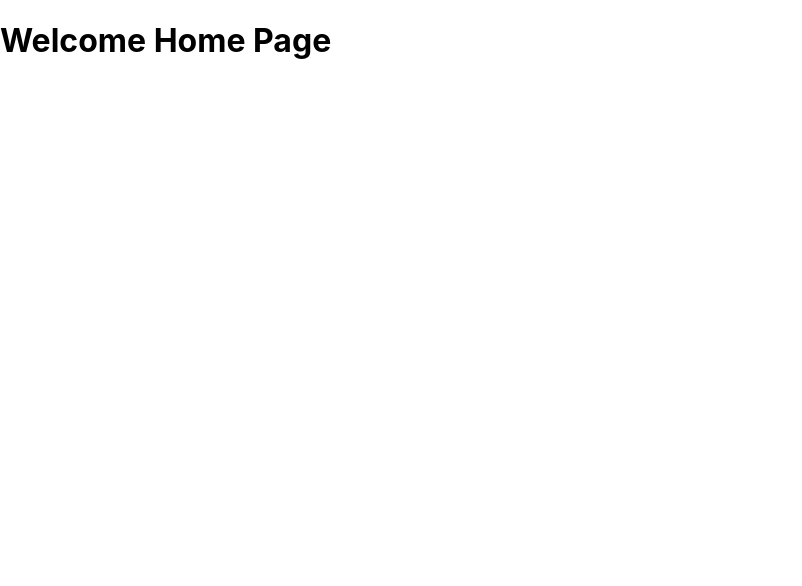
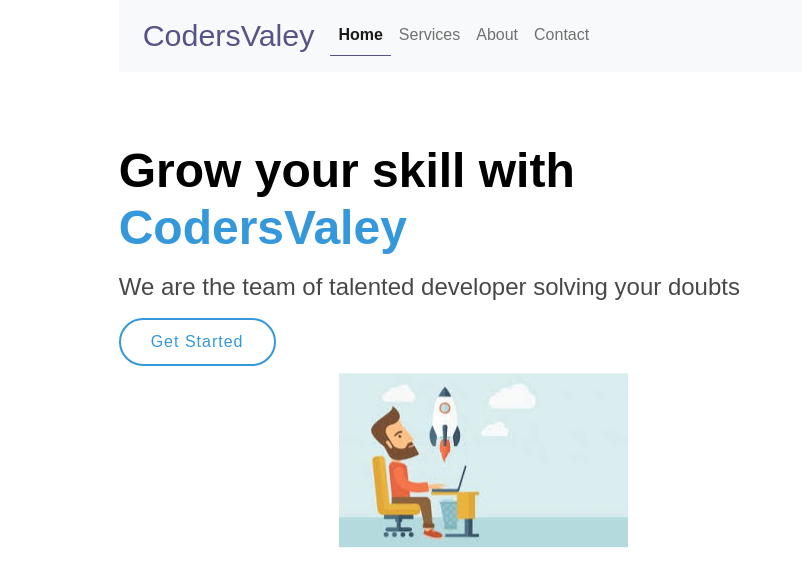
Before and after one commit to narayank9312/CoderValey, a React (Create React App) app: page / in a window 1280 px wide. Shown: the top 586 px of the page, without its empty margins (0-802 px from the left). Built offline with nearby package versions, Linux system fonts and the light colour scheme.

Commit message:
navbar
Signed-off-by: Narayan Kumar Jha <narayank9312@gmail.com>

```diff
--- a/src/About.jsx
+++ b/src/About.jsx
@@ -0,0 +1,11 @@
+import React from 'react'
+
+function About() {
+    return (
+        <div>
+            <h1> Welcome About Page </h1>
+        </div>
+    )
+}
+
+export default About
--- a/src/App.jsx
+++ b/src/App.jsx
@@ -1,10 +1,26 @@
-import React from 'react'
-import Home from './Home'
+import React from 'react';
+import "../node_modules/bootstrap/dist/css/bootstrap.min.css"
+import "../node_modules/bootstrap/dist/js/bootstrap.bundle";
+import {Switch , Route, Redirect} from 'react-router-dom';
+import Home from './Home';
+import  Contact from './Contact';
+import Service from './service';
+import About from './About';
+import Navbar from "./Navbar";
 
-const App = () =>{
-  return(
+const App = () => {
+  return (
+
     <>
-    <Home />
+    <Navbar />
+      <Switch>
+        <Route exact path="/" component={Home} />
+        <Route exact path="/about" component={About} />
+        <Route exact path="/service" component={Service} />
+        <Route exact path="/contact" component={Contact} />
+        <Redirect to="/" />
+
+      </Switch>
     </>
   );
 };
--- a/src/Contact.jsx
+++ b/src/Contact.jsx
@@ -0,0 +1,11 @@
+import React from 'react'
+
+function About() {
+    return (
+        <div>
+            <h1> Welcome Contact Page </h1>
+        </div>
+    )
+}
+
+export default About
--- a/src/Home.jsx
+++ b/src/Home.jsx
@@ -1,11 +1,45 @@
-import React from 'react'
+import React from 'react';
+import {NavLink} from 'react-router-dom';
+import web from '../src/img/rocket.jpg';
 
 function Home() {
-    return (
-        <div>
-            <h1> Welcome Home Page </h1>
+  return (
+    <>
+      <section id="header" className=" d-flex align-items-centre">
+        <div className="container-fluid nav_bg">
+          <div className="row">
+            <div className="col-10 mx-auto">
+              <div className="row">
+                <div classname="col-md-6 pt-5 pt-lg-0 order-2 order-lg-1 d-flex justify-content-centre flex-column">
+                  <h1>
+                    Grow your skill with
+                    <br />
+                    <strong className="brand-name"> CodersValey </strong>
+                  </h1>
+                  <h2 className="my-3">
+                    We are the team of talented developer solving your doubts
+                  </h2>
+                  <div className="mt-3">
+                    <NavLink to="/service" className="btn-get-started">
+                      Get Started
+                    </NavLink>
+                  </div>
+                </div>
+
+                <div className="col-lg-6 order-1 order-lg-2 header-img">
+                  <img
+                    src={web}
+                    className="img-fluid animated"
+                    alt=" hom img "
+                  />
+                </div>
+              </div>
+            </div>
+          </div>
         </div>
-    )
+      </section>
+    </>
+  );
 }
 
-export default Home
+export default Home;
--- /dev/null
+++ b/src/Navbar.jsx
@@ -0,0 +1,67 @@
+import React from 'react';
+import {NavLink} from "react-router-dom"
+
+const Navbar = () => {
+  return (
+    <>
+      <div className="container-fluid nav_bg">
+        <div className="row">
+          <div className="col-10 mx-auto">
+            <nav className="navbar navbar-expand-lg navbar-light bg-light">
+              <div className="container-fluid">
+                <NavLink  className="navbar-brand" to="/">
+                  CodersValey
+                </NavLink>
+                <button
+                  className="navbar-toggler"
+                  type="button"
+                  data-bs-toggle="collapse"
+                  data-bs-target="#navbarSupportedContent"
+                  aria-controls="navbarSupportedContent"
+                  aria-expanded="false"
+                  aria-label="Toggle navigation"
+                >
+                  <span className="navbar-toggler-icon"></span>
+                </button>
+                <div
+                  className="collapse navbar-collapse"
+                  id="navbarSupportedContent"
+                >
+                  <ul className="navbar-nav ml-auto mb-2 mb-lg-0">
+                    <li className="nav-item">
+                      <NavLink activeClassName='menu_active'
+                      exact
+                        className="nav-link active"
+                        aria-current="page"
+                        to="/"
+                      >
+                        Home
+                      </NavLink>
+                    </li>
+                    <li className="nav-item">
+                      <NavLink activeClassName='menu_active' exact className="nav-link" to="/service">
+                      Services
+                      </NavLink>
+                    </li>
+                    <li className="nav-item">
+                      <NavLink activeClassName='menu_active' exact className="nav-link" to="/about">
+                        About
+                      </NavLink>
+                    </li>
+                    <li className="nav-item">
+                      <NavLink activeClassName='menu_active' exact className="nav-link" to="/contact">
+                        Contact
+                      </NavLink>
+                    </li>
+                  </ul>
+                </div>
+              </div>
+            </nav>
+          </div>
+        </div>
+      </div>
+    </>
+  );
+};
+
+export default Navbar;
--- a/src/index.css
+++ b/src/index.css
@@ -1,13 +1,101 @@
-body {
+@import url('https://fonts.googleapis.com/css2?family=Mulish&display=swap');
+
+* {
   margin: 0;
-  font-family: -apple-system, BlinkMacSystemFont, 'Segoe UI', 'Roboto', 'Oxygen',
-    'Ubuntu', 'Cantarell', 'Fira Sans', 'Droid Sans', 'Helvetica Neue',
-    sans-serif;
-  -webkit-font-smoothing: antialiased;
-  -moz-osx-font-smoothing: grayscale;
+  padding: 0;
+  box-sizing: border-box;
+  font-family: muli, sans-serif;
 }
 
-code {
-  font-family: source-code-pro, Menlo, Monaco, Consolas, 'Courier New',
-    monospace;
+.navbar {
+  background-color: ffff !important;
 }
+.navbar-brand {
+  font-size: 1.9rem !important;
+  color: #565387 !important;
+}
+.navbar a {
+  font-size: 1.3;
+  text-transform: capitalize;
+}
+.menu_active {
+  font-weight: bold;
+  border-bottom: 1px solid #565387;
+}
+.navbar a:hover {
+  color: #3498db !important;
+}
+@media (max-width: 991px) {
+  .navbar-brand {
+    font-size: 1.5rem !important;
+  }
+  .menu_active {
+    font-weight: bold;
+    border-bottom: none;
+  }
+}
+
+#header {
+  width: 100%;
+  height: 80vh;
+  margin-top: 70px;
+}
+
+#header h1 {
+  margin: 0 0 10px 0;
+  font-size: 48px;
+  font-weight: 700;
+  color: black;
+}
+
+#header .brand-name {
+  color: #3498db;
+}
+
+#header h2 {
+  color: #484848;
+  font-size: 24px;
+}
+
+#header .btn-get-started {
+  font-weight: 500;
+  font-size: 16px;
+  letter-spacing: 1px;
+  display: inline-block;
+  padding: 10px 30px;
+  border-radius: 50px;
+  transition: 0.5s;
+  color: #3498db;
+  border: 2px solid #3498db;
+  text-decoration: none;
+}
+#header .btn-get-started:hover {
+  background: #3498db;
+  color: #fff;
+}
+
+.header-img {
+  text-align: right;
+}
+
+#header .animated {
+  animation: up-down 2s ease-in-out infinite alternate-reverse both;
+}
+
+@-webkit-keyframes up-down {
+  0% {
+    transform: translateY(10px);
+  }
+  100% {
+    transform: translateY(-10px);
+  }
+}
+
+@keyframes up-down {
+  0% {
+    transform: translateY(10px);
+  }
+  100% {
+    transform: translateY(-10px);
+  }
+}
--- a/src/service.jsx
+++ b/src/service.jsx
@@ -0,0 +1,11 @@
+import React from 'react'
+
+function Service() {
+    return (
+        <div>
+            <h1> Welcome service Page </h1>
+        </div>
+    )
+}
+
+export default Service
```
Also changed, not shown: src/img/rocket.jpg (added), src/img/study.jpg (added).
